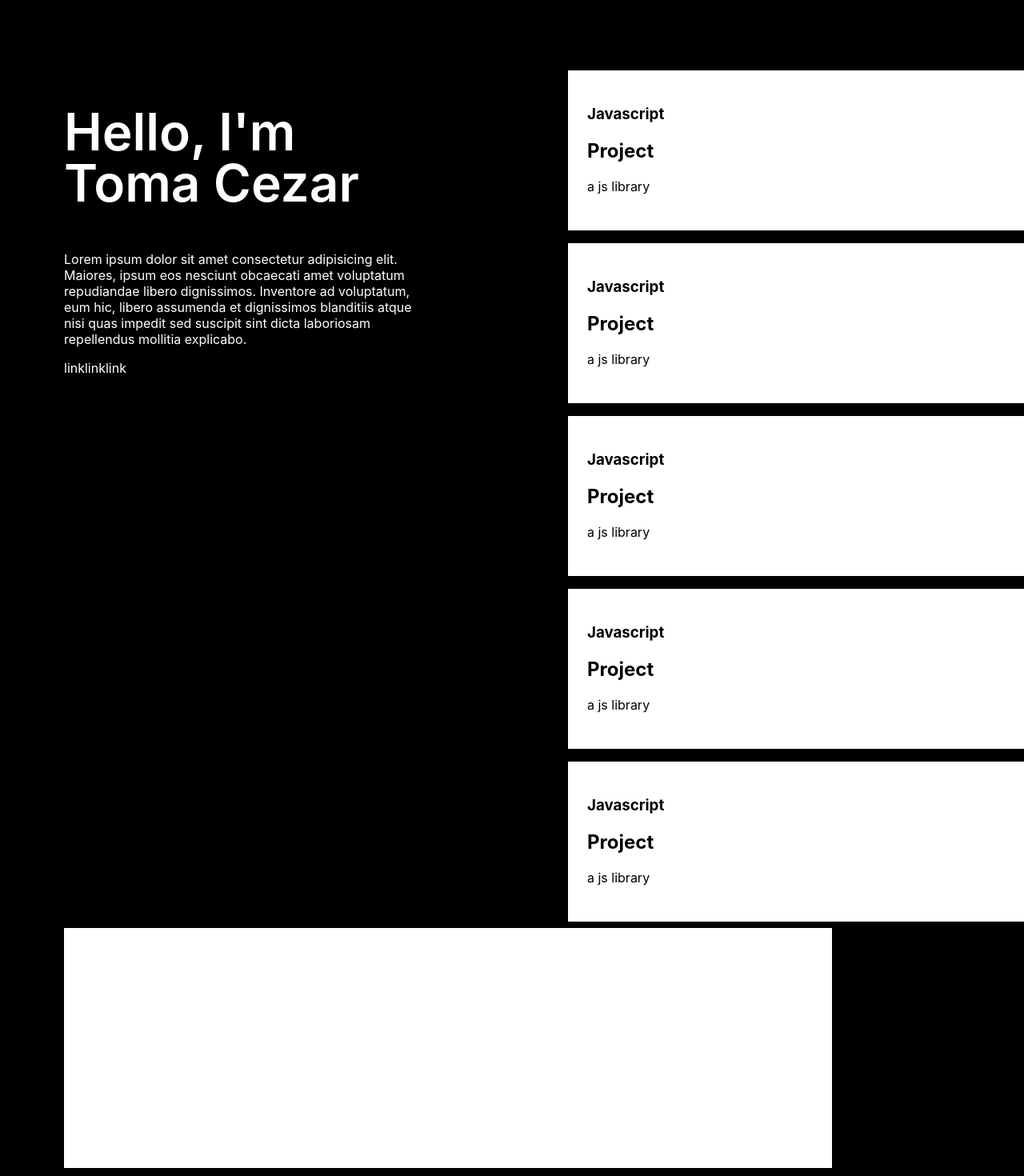
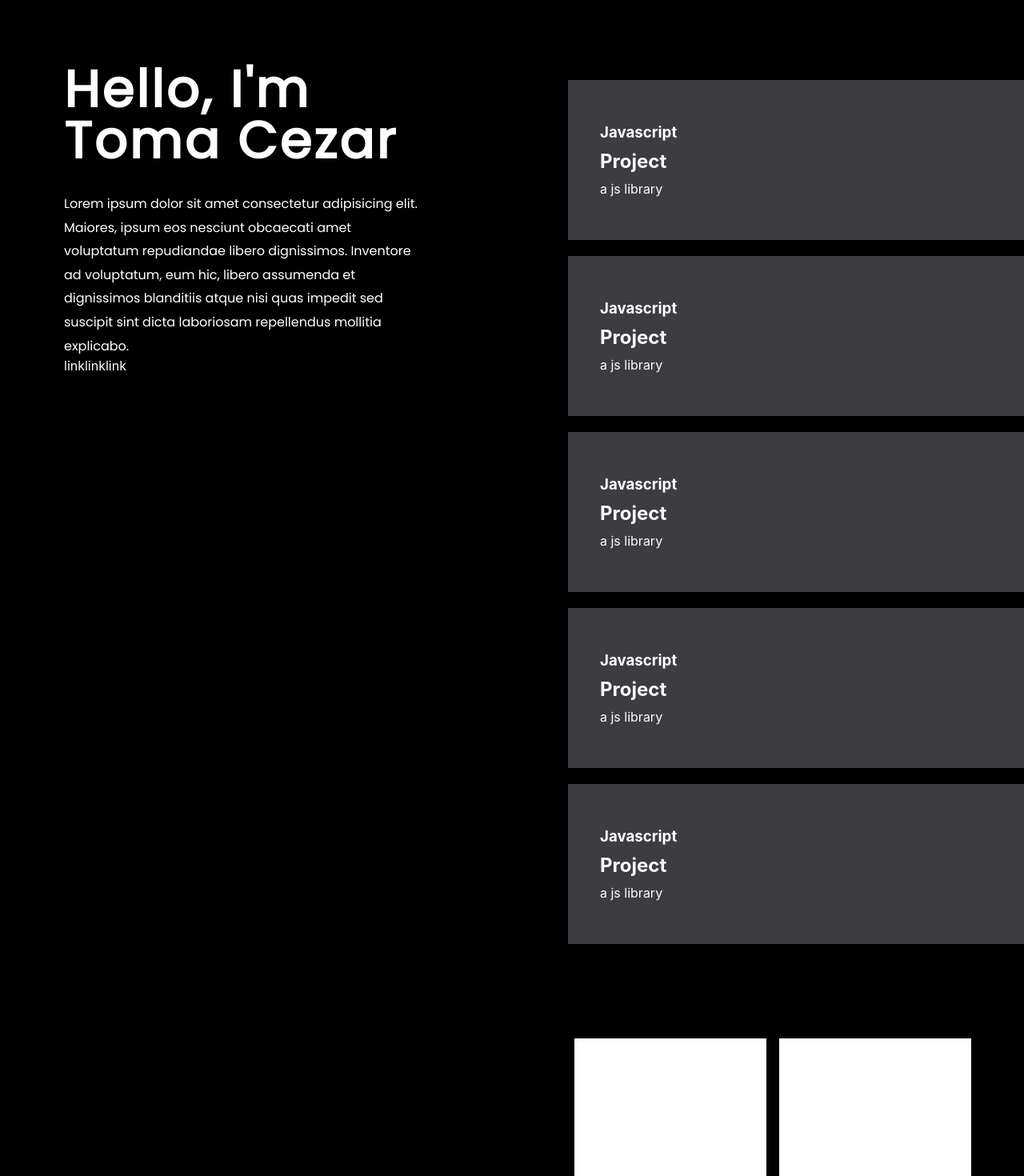
Before and after one commit to tomaCezar1/Portfolio, a Next.js app: page / in a window 1280 px wide. Shown: the top 1470 px of the page at 80% size. Built offline with nearby package versions, Linux system fonts and the light colour scheme.

Commit message:
cubic-bezier animation added to boxes

```diff
--- a/pages/index.tsx
+++ b/pages/index.tsx
@@ -13,19 +13,21 @@ function Home(): JSX.Element {
             <section className="global-container">
                 <Personal />
                 <div className="flex flex-end">
-                    <div className="flex column">
+                    <div className="content-container flex column">
+                        <div className="showcase-container">
                             <Showcase lang="Javascript" title="Project" desc="a js library" />
                             <Showcase lang="Javascript" title="Project" desc="a js library" />
                             <Showcase lang="Javascript" title="Project" desc="a js library" />
                             <Showcase lang="Javascript" title="Project" desc="a js library" />
                             <Showcase lang="Javascript" title="Project" desc="a js library" />
                         </div>
+                        <div className="projects-container">
+                            <Projects lang="React" title="Stock Market App" />
+                            <Projects lang="React" title="Netflix Clone" />
+                            <Projects lang="React" title="Netflix Clone" />
+                            <Projects lang="React" title="Netflix Clone" />
                         </div>
-                <div className="flex projects-container">
-                    <Projects />
-                    <Projects />
-                    <Projects />
-                    <Projects />
+                    </div>
                 </div>
             </section>
         </>
--- a/src/Personal/Personal.tsx
+++ b/src/Personal/Personal.tsx
@@ -2,8 +2,10 @@ function Personal(): JSX.Element {
     return (
         <>
             <div className="personal-container">
-                <h1 className="personal-heading">Hello, I'm Toma Cezar</h1>
-                <p>
+                <h1 className="personal-heading">
+                    Hello, I&apos;m <span className="header-name"> Toma Cezar </span>
+                </h1>
+                <p className="personal-text">
                     Lorem ipsum dolor sit amet consectetur adipisicing elit. Maiores, ipsum eos
                     nesciunt obcaecati amet voluptatum repudiandae libero dignissimos. Inventore ad
                     voluptatum, eum hic, libero assumenda et dignissimos blanditiis atque nisi quas
--- a/src/Personal/_Personal.scss
+++ b/src/Personal/_Personal.scss
@@ -11,9 +11,21 @@
     font-size: 64px;
     line-height: 64px;
     font-weight: $medium;
+    font-family: $poppins;
+    letter-spacing: 3px;
+}
+
+.header-name {
+    font-weight: $bold;
 }
 
 .personal-links-container {
     display: flex;
     align-items: center;
 }
+
+.personal-text {
+    font-family: $poppins;
+    margin-top: 32px;
+    line-height: 1.85;
+}
--- a/src/Projects/Projects.tsx
+++ b/src/Projects/Projects.tsx
@@ -1,7 +1,11 @@
-function Projects(): JSX.Element {
+function Projects({ lang, title }): JSX.Element {
     return (
         <>
-            <div className="projects-box"></div>
+            <div className="projects-box">
+                <h3>{lang}</h3>
+                <h1>{title}</h1>
+                <a href="/">link</a>
+            </div>
         </>
     );
 }
--- a/src/Showcase/Showcase.tsx
+++ b/src/Showcase/Showcase.tsx
@@ -1,15 +1,16 @@
+import Link from 'next/link';
+
 function Showcase({ lang, title, desc }): JSX.Element {
     return (
         <>
-            <div className="showcase-container">
-                <div className="showcase-box-container">
-                    <div className="showcase-box">
-                        <h3>{lang}</h3>
-                        <h1>{title}</h1>
-                        <p>{desc}</p>
-                    </div>
+            <a href="/" className="relative showcase-links">
+                <div className="jelly-effect" />
+                <div className="showcase-box">
+                    <h3>{lang}</h3>
+                    <h1 className="showcase-title">{title}</h1>
+                    <p className="showcase-desc">{desc}</p>
                 </div>
-            </div>
+            </a>
         </>
     );
 }
--- a/src/Showcase/_Showcase.scss
+++ b/src/Showcase/_Showcase.scss
@@ -1,29 +1,62 @@
-.shwocase-container {
+.showcase-container {
     margin-bottom: 90px;
-    overflow: auto;
-    height: 300vh;
+}
+
+.showcase-links {
+    margin-bottom: 40px;
+    width: 650px;
+    height: 200px;
+    margin: 20px 0;
+    cursor: pointer;
+    display: flex;
+    &:hover > .jelly-effect {
+        transform: scale(1.05);
+        transition: 0.42s cubic-bezier(0.4, 2.1, 0.45, 0.24);
+    }
+}
+
+.jelly-effect {
+    width: 100%;
+    height: 100%;
+    background: $grey;
+    position: absolute;
+    top: 0;
+    left: 0;
+    bottom: 0;
+    right: 0;
+    transition: 0.4s cubic-bezier(0.4, 2.1, 0.45, 0.24);
 }
 
 .showcase-box {
-    width: 650px;
-    height: 200px;
-    background: $white;
-    color: $black;
-    padding: 24px;
-    transition: all 0.2s ease-in-out;
-    margin: 8px 0;
-    cursor: pointer;
-    &:hover {
-        transform: scale(1.1);
-    }
+    padding: 40px;
+    z-index: 5;
+    width: 100%;
+    color: $white;
+    display: flex;
+    flex-direction: column;
+    justify-content: center;
+}
+
+.container-content {
+    justify-content: flex-end;
+}
+
+.showcase-title,
+.showcase-desc {
+    margin-top: 10px;
 }
 
 .projects-container {
+    display: flex;
+    width: 520px;
     flex-wrap: wrap;
+    align-items: center;
+    justify-self: flex-end;
 }
 
 .projects-box {
     width: 240px;
     height: 300px;
     background: $white;
+    margin: 8px;
 }
--- a/styles/constants.scss
+++ b/styles/constants.scss
@@ -1,11 +1,14 @@
 @import url('https://fonts.googleapis.com/css2?family=Gothic+A1&display=swap');
+@import url('https://fonts.googleapis.com/css2?family=Poppins:&display=swap');
 
 // Colors
 $black: #000000;
 $white: #ffffff;
+$grey: #3c3c41;
 
 // Fonts
 $font: 'Ghotic A1', sans-serif;
+$poppins: 'Poppins', sans-serif;
 
 // Font weights
 $extraLight: 400;
--- a/styles/globals.css
+++ b/styles/globals.css
@@ -15,3 +15,14 @@ a {
 * {
     box-sizing: border-box;
 }
+
+h1,
+h2,
+h3,
+h4,
+h5,
+h6,
+p {
+    margin: 0;
+    padding: 0;
+}
--- a/styles/styles.scss
+++ b/styles/styles.scss
@@ -23,3 +23,7 @@
 .column {
     flex-direction: column;
 }
+
+.relative {
+    position: relative;
+}
```
Lines whose indentation alone changed are shown as unchanged.
